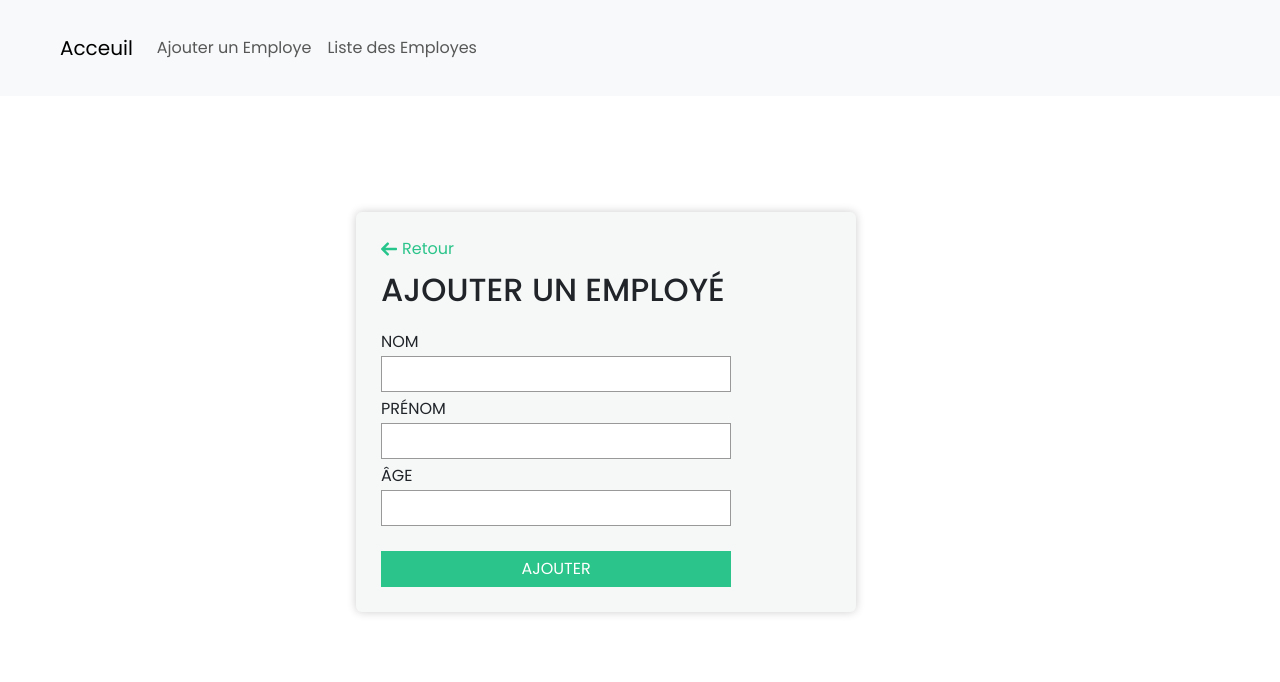
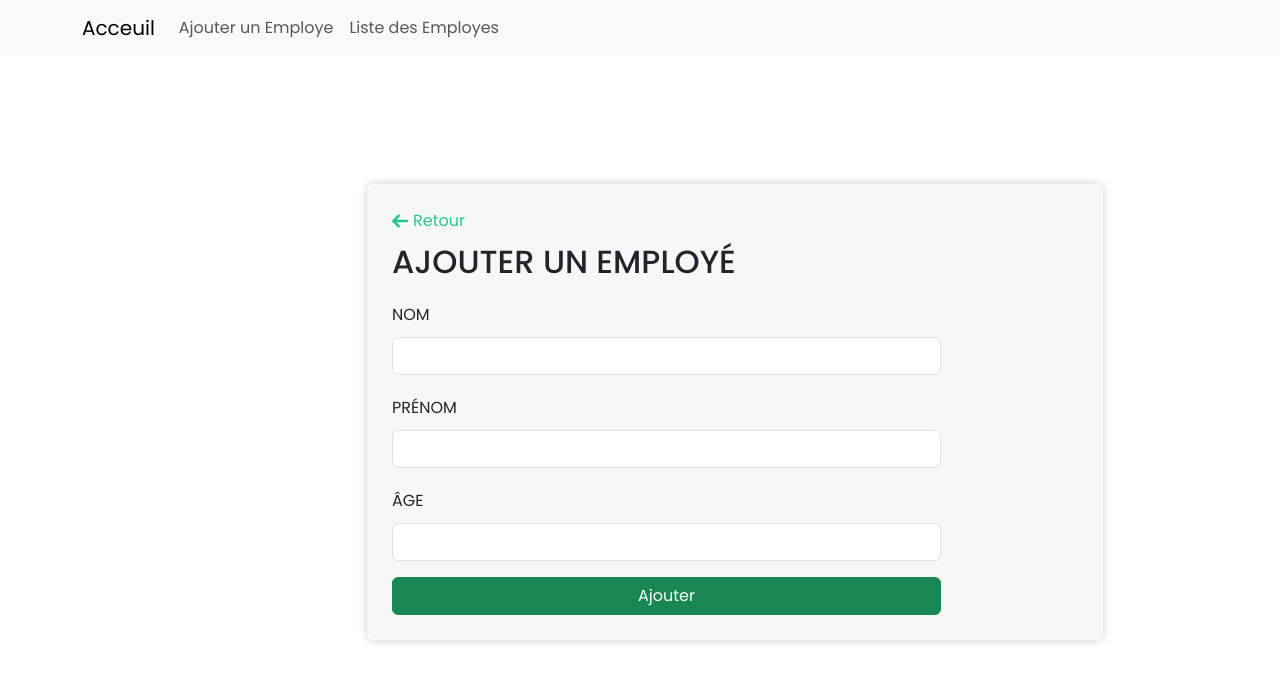
Before and after one commit to kanebassirou/AppMongo, a PHP site: page /ajouter.php in a window 1280 px wide. Shown: the top 682 px of the page. Run offline with PHP 8.4, Linux system fonts and the light colour scheme.

Commit message:
amelioration du code

```diff
--- a/ajouter.php
+++ b/ajouter.php
@@ -35,6 +35,8 @@
 
             if ($insertResult->getInsertedCount() > 0) {
                 //si l'insertion a été effectuée avec succès , on fait une redirection
+                $message = "Employé est ajouté avec succe";
+
                 header("location: index.php");
                 exit();
             } else {
@@ -60,19 +62,25 @@
             ?>
         </p>
         <form action="" method="POST">
-            <label>Nom</label>
-            <input type="text" name="nom" required>
-            <label>Prénom</label>
-            <input type="text" name="prenom" required>
-            <label>Âge</label>
-            <input type="number" name="age" required>
-            <input type="submit" value="Ajouter" name="button">
+            <div class="mb-3">
+                <label for="nom" class="form-label">Nom</label>
+                <input type="text" class="form-control" name="nom" required>
+            </div>
+            <div class="mb-3">
+               <label for="nom" class="form-label">Prénom</label>
+               <input type="text" class="form-control"name="prenom" required>
+            </div>
+            <div class="mb-3">
+               <label for="nom" class="form-label">Âge</label>
+               <input type="number" class="form-control" name="age" required>
+            </div>
+            <button type="submit" name="button" class="btn btn-success">Ajouter</button>
         </form>
       </div>
-    </div>
-    </div>
-    </div>
-    </div>
+     </div>
+   </div>
+ </div>
+</div>
 
 </body>
 </html>
--- a/rechercher.php
+++ b/rechercher.php
@@ -52,7 +52,7 @@
         <br>
 
         <?php if (!empty($resultats)): ?>
-            <table>
+            <table class="table">
                 <tr>
                     <th>Nom</th>
                     <th>Prénom</th>
--- a/style.css
+++ b/style.css
@@ -23,12 +23,12 @@ body {
     min-height: 100vh;
     position: relative;
 }
-.container {
+/* .container {
     max-width: 1200px;
     margin-left: auto;
     margin-right: auto;
     padding: 20px;
-}
+} */
 .Btn_add {
     width: fit-content;
     margin-bottom:20px;
@@ -60,7 +60,7 @@ td {
     font-weight: 400;
     padding: 5px 30px;
     font-size: 14px;
-    text-align: center;
+    /* text-align: center; */
 
 }
 img {
@@ -80,12 +80,12 @@ tr:nth-child(2n) td {
     padding: 25px;
     box-shadow: 0 0 10px rgba(0,0,0,0.2);
     border-radius: 6px;
-    width: 500px;
+    width: 100%;
 
 }
 .form form {
     display: flex;
-    width: 350px;
+    width:80% ;
     flex-direction: column;
 }
 .back_btn {
```
Also changed, not shown: index.php (+17 -10 lines), modifier.php (+17 -8 lines).
